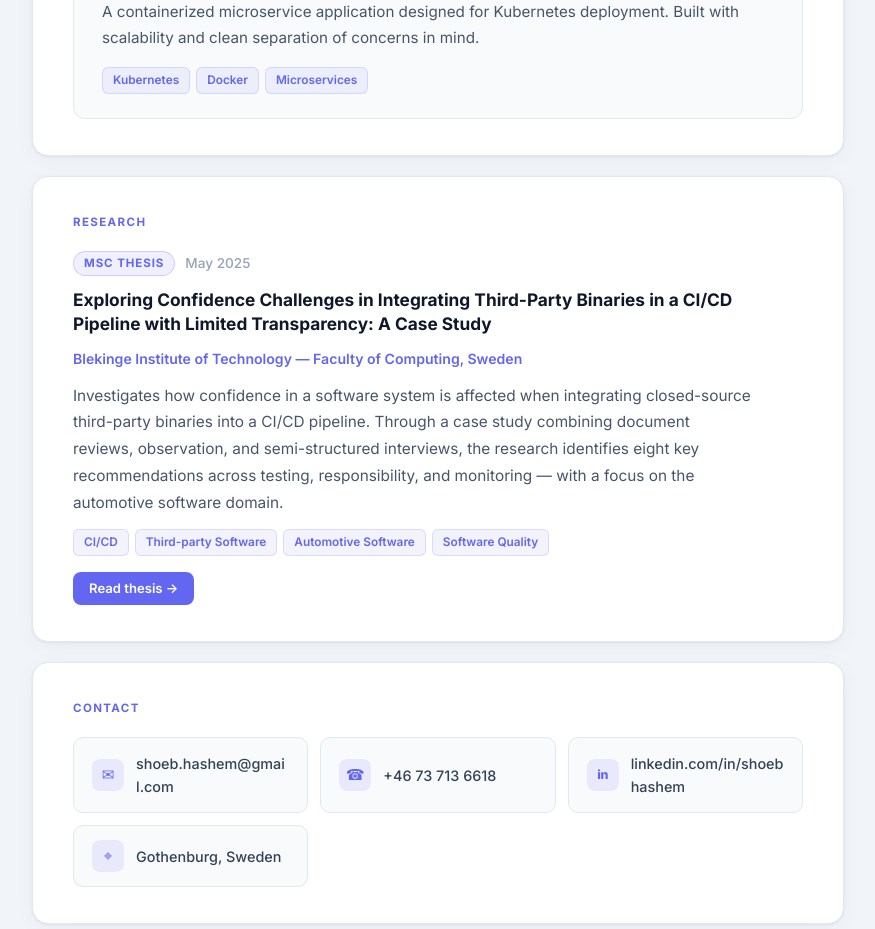
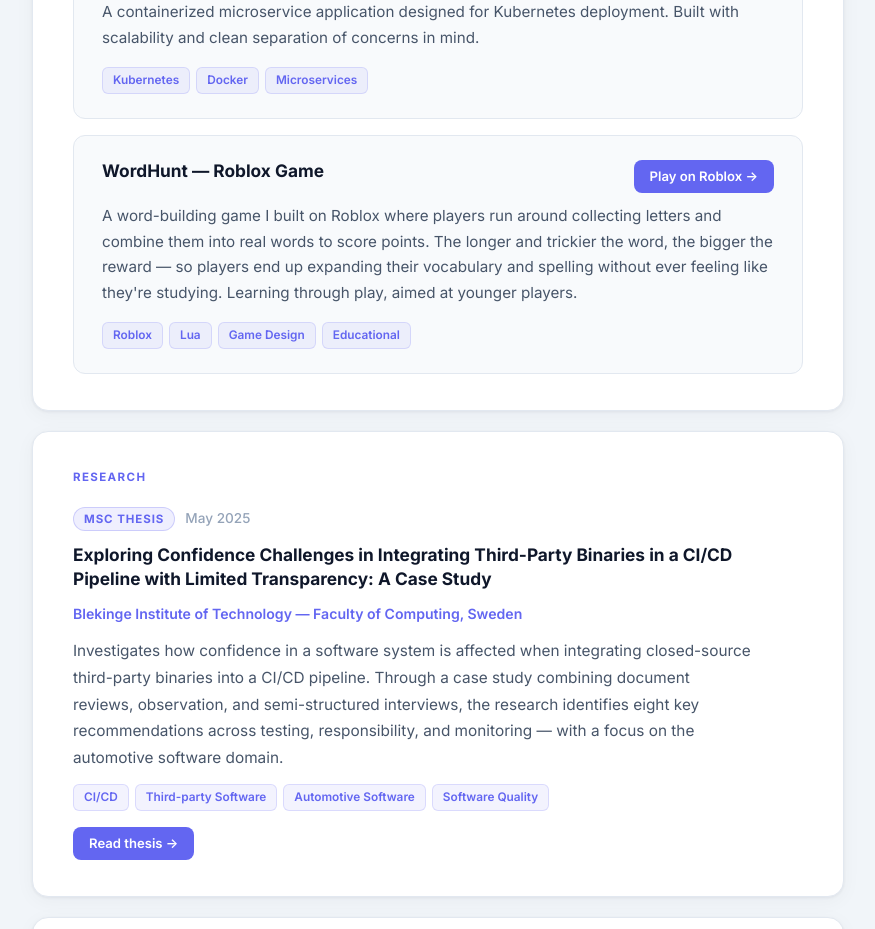
Before and after one commit to shoebhashem/homepage, a React (Create React App) app: page / in a window 1280 px wide. Shown: the part 1540-2469 px from the top of the page, without its empty margins (202-1077 px from the left). Built offline with nearby package versions, Linux system fonts and the light colour scheme.

Commit message:
WordHunt project added

```diff
--- a/src/App.js
+++ b/src/App.js
@@ -133,6 +133,27 @@ function HomePage() {
                 <span>Microservices</span>
               </div>
             </div>
+
+            <div className="project-card">
+              <div className="project-header">
+                <h3>WordHunt — Roblox Game</h3>
+                <a href="https://www.roblox.com/games/91491958871662/WordHunt" target="_blank" rel="noopener noreferrer" className="btn">
+                  Play on Roblox →
+                </a>
+              </div>
+              <p>
+                A word-building game I built on Roblox where players run around collecting letters and
+                combine them into real words to score points. The longer and trickier the word, the bigger
+                the reward — so players end up expanding their vocabulary and spelling without ever feeling
+                like they're studying. Learning through play, aimed at younger players.
+              </p>
+              <div className="project-tags">
+                <span>Roblox</span>
+                <span>Lua</span>
+                <span>Game Design</span>
+                <span>Educational</span>
+              </div>
+            </div>
           </div>
         </section>
 
```
